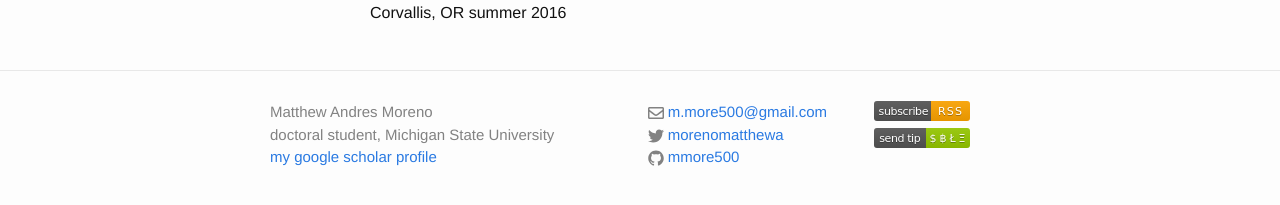
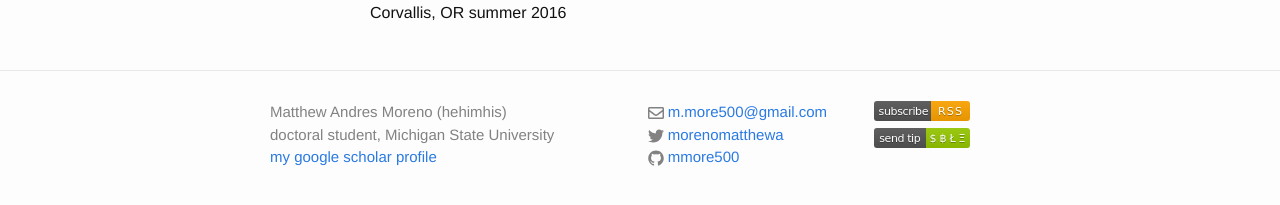
Before and after one commit to mmore500/mmore500.github.io, a Jekyll site: the page built from index.md, in a window 1280 px wide. Shown: the part 662-867 px from the top of the page. Built offline with Jekyll 4.4.1, drawn with Linux system fonts in a browser that asks for light colours.

Commit message:
Add pronouns

```diff
--- a/_includes/footer.html
+++ b/_includes/footer.html
@@ -4,7 +4,7 @@
     <div class="footer-col-wrapper">
       <div class="footer-col footer-col-1">
         <ul class="contact-list">
-          <li>{{ site.title }}</li>
+          <li>{{ site.title }} (hehimhis)</li>
           <li> {{ site.description }} </li>
           <li><a href="https://scholar.google.com/citations?user=xROn8y4AAAAJ">my google scholar profile</a></li>
         </ul>
```
